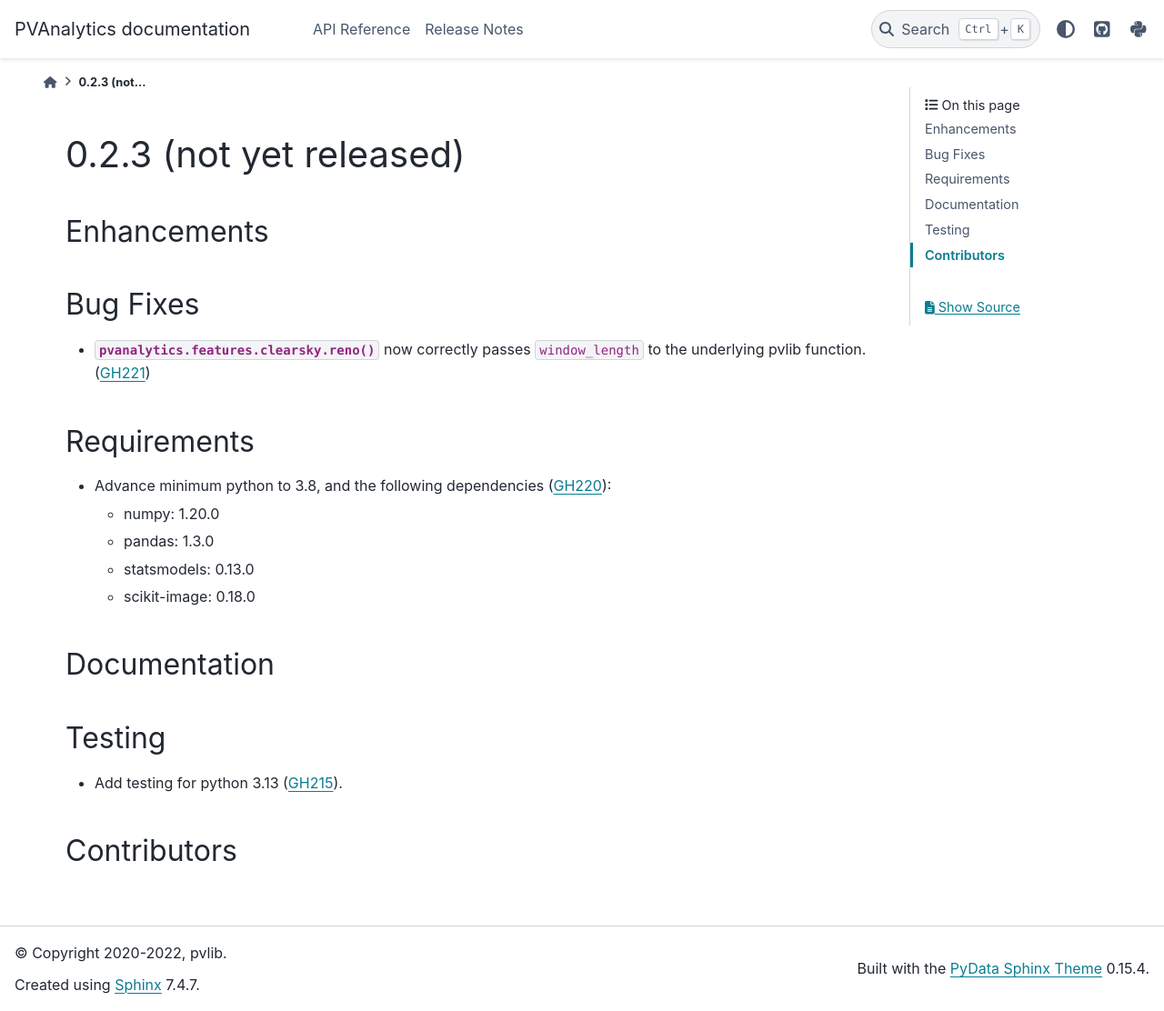
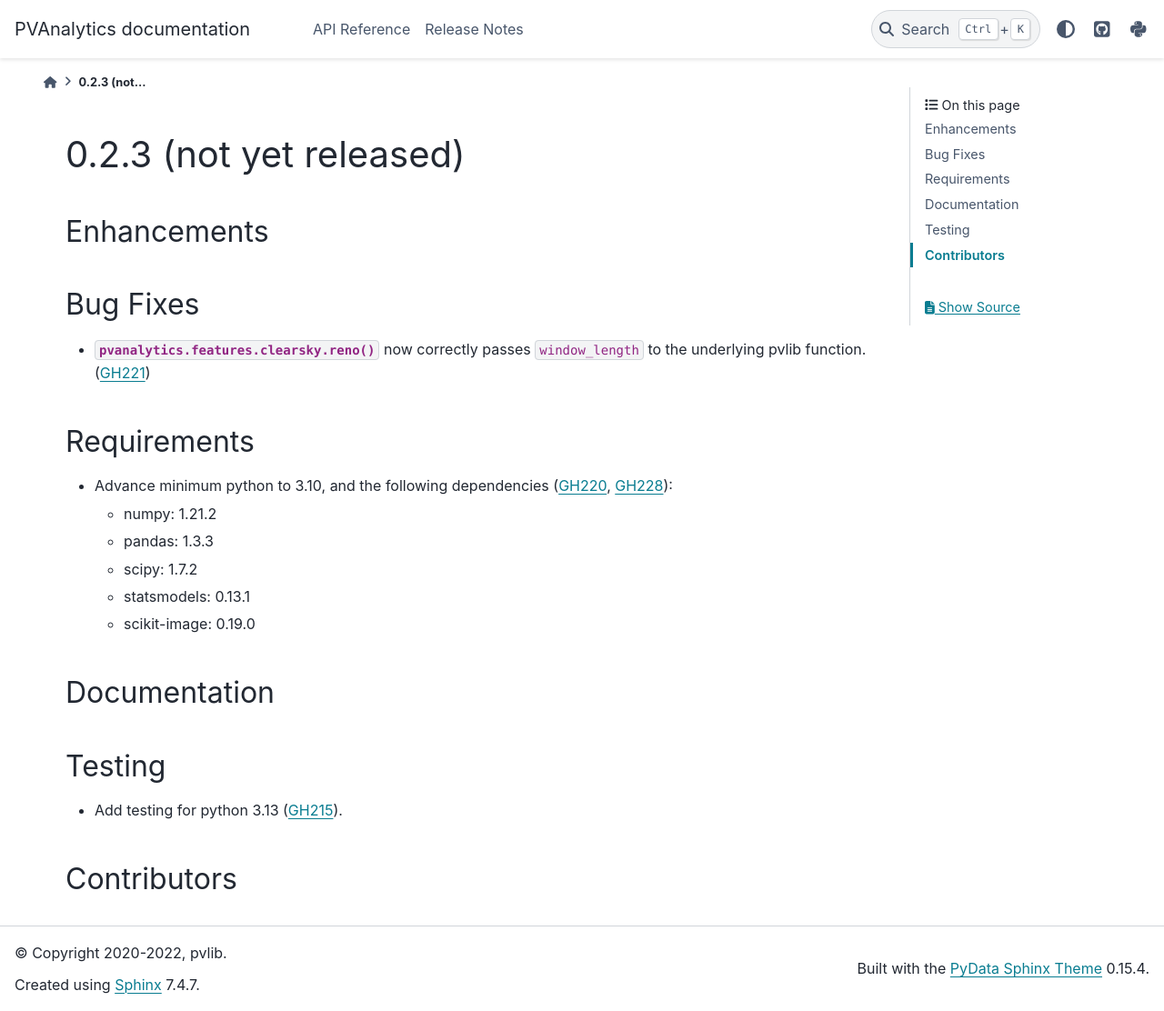
Before and after one commit to pvlib/pvanalytics, a Sphinx documentation site: the page built from docs/whatsnew/v0.2.3.rst, in a window 1280 px wide and 1112 px high. Shown: the whole window at 91% size. Built offline with Sphinx 7.4.7 and the PyData theme 0.15.4, drawn with Linux system fonts in a browser that asks for light colours; pages that are not in the unit, such as notebooks, are missing from menus.

Commit message:
Drop python 3.9 (#228)
* drop py 3.9, update min deps

* whatsnew

* Update requirements-min.txt

* Update .readthedocs.yml

```diff
--- a/docs/whatsnew/v0.2.3.rst
+++ b/docs/whatsnew/v0.2.3.rst
@@ -15,12 +15,13 @@ Bug Fixes
 
 Requirements
 ~~~~~~~~~~~~
-* Advance minimum python to 3.8, and the following dependencies (:pull:`220`):
+* Advance minimum python to 3.10, and the following dependencies (:pull:`220`, :pull:`228`):
 
-  - numpy: 1.20.0
-  - pandas: 1.3.0
-  - statsmodels: 0.13.0
-  - scikit-image: 0.18.0
+  - numpy: 1.21.2
+  - pandas: 1.3.3
+  - scipy: 1.7.2
+  - statsmodels: 0.13.1
+  - scikit-image: 0.19.0
 
 
 Documentation
```
Also changed, not shown: pyproject.toml (+6 -6 lines), requirements-min.txt (+6 -6 lines), .readthedocs.yml, 1 other file.
